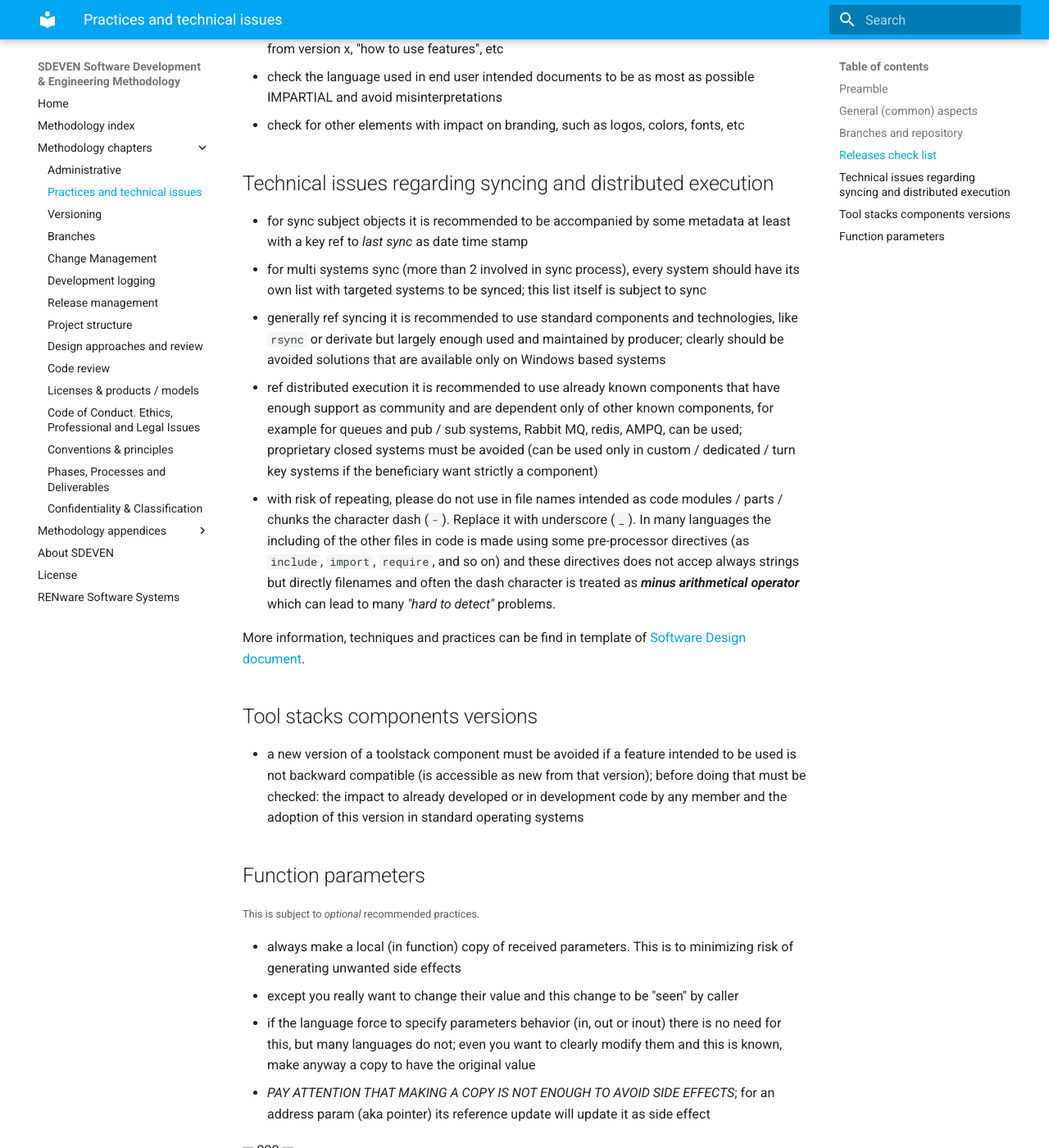
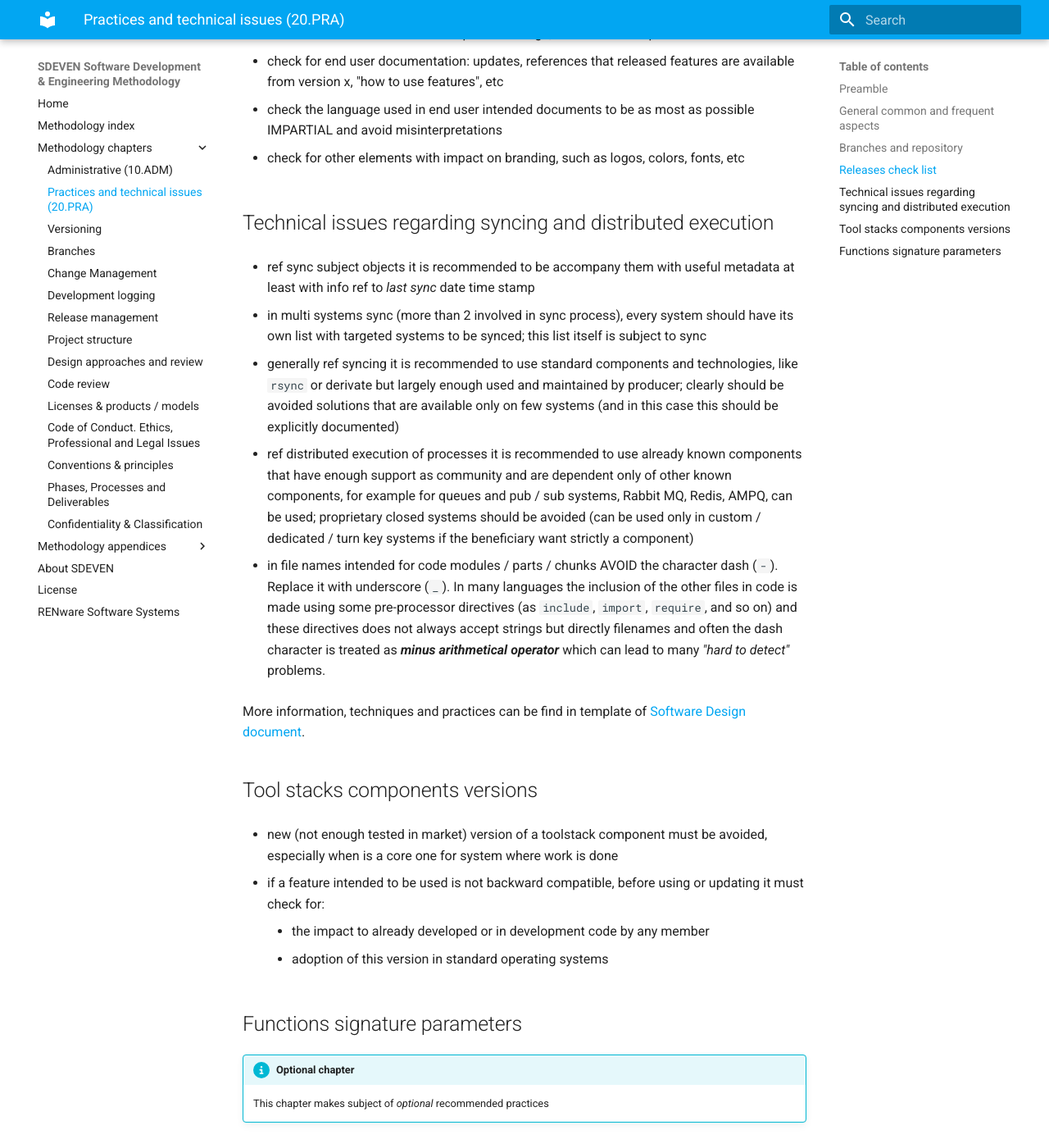
Before and after one commit to petre-renware/sdeven, an MkDocs documentation site: the page built from SDEVEN_content_docs/SDEVEN.20_RENPRA.md, in a window 1280 px wide and 1400 px high, scrolled down 1759 px. Shown: the whole window at 82% size. Built offline with MkDocs 1.6.1 and Material for MkDocs 9.7.7, drawn with Linux system fonts in a browser that asks for light colours; some of the changed text lies outside the part shown.

Commit message:
closed 230619piu_d

```diff
--- a/SDEVEN_content_docs/SDEVEN.20_RENPRA.md
+++ b/SDEVEN_content_docs/SDEVEN.20_RENPRA.md
@@ -12,57 +11,86 @@
 
 [TOC]
 
+
 ## Preamble
 
-This procedure is about best practices as software development in company, aimed to assure a good level of communication, exchange information, synchronizing activities and work, presenting results and obtain best benefits.
+This procedure contains common used practices of development work especially when using standard `git` systems. Objective is to assure a good level of communication, exchange information, synchronizing activities and work, presenting results and obtain best benefits.
 
-## General (common) aspects
 
-Here is a list which present the most common and frequent situations (but probably does not covers all situations; those aspects that need more details have dedicated section):
 
-* never change ANYTHING ref a version declared as *work in progress*. Better is to create a new issue instead of changing the existing one.
-* organize dev in *sprints* as small chunks of changes that have clear objective sand specs
-* when work and make a dedicated branch, just MAKE STRICTLY WHAT YOU PROPOSED TO DO / WHAT IS REQUIRED TO DO; otherwise so it will be difficult to revert / drop that branch in case of you need because something is wrong with too high impact to analyses it - DOING MORE THINGS YOU'LL LOOSE ALL WORK THAT IT IS INTENDED TO BE PRESERVED, usual have nothing too much to do with current / work issue scope and objectives
+## General common and frequent aspects
+
+Here is a list with the most common and frequent situations:
+
+* never change ANYTHING ref a *closed version*. Better is to create a new issue instead of changing the existing one.
+
+* organize development issues in *sprints* as small chunks of changes that have clear objective, specs (following Agile principle) and a short enough deadline to remain "*useful & valuable*" at finish
+
+* when work at an issue make a dedicated branch, and MAKE STRICTLY WHAT IS INTENDED, EXPECTED,  REQUIRED TO DO, otherwise so it will be difficult to reverse work in case of something goes wrong and is not in issue objective. This usually will high impact the quality of result and clearly the deadline term. Respect the principle that states "when you do something, do ONLY THAT THING and do it WELL".
+
+
 
 ## Branches and repository
 
-* always made a branch for each change / sprint, even is a short one (will allow you to quickly rollback work)
-this branch should be locally on your dev machine but is not mandatory, it could be remote and devops engineer notified
+* always make a branch for each change / sprint, even is a short one (will allow you to quickly rollback work) - this branch should be locally on your development machine but is not mandatory, it could be remote and devops engineer should be notified
+
 * try to *avoid mixing with other branches* even if they're still yours (as work in progress)
+
+
+
+
 
 ## Releases check list
 
 Here is a check list regarding most important issues that need attention before closing a release:
 
-* check for still open / in work sections; look for specific text like: wip, ..., todo, fixme, bug, need review, etc
+* check for still open, in progress sections; look for specific words like `wip`, `...` (ellipses), `todo`, `fixme`, `bug`, `need review`, etc. Ignore case when search for these words !
+
 * check release notes: if exists as separated file or there are marked in a clear way, not mixed with things intended or in work for other versions
+
 * check for version code (at least major, minor, patch) to be in according with roadmap
+
 * check technical documentation: specs for usage, notes for developers
+
 * check for end user documentation: updates, references that released features are available from version x, "how to use features", etc
+
 * check the language used in end user intended documents to be as most as possible IMPARTIAL and avoid misinterpretations
+
 * check for other elements with impact on branding, such as logos, colors, fonts, etc
+
+
 
 ## Technical issues regarding syncing and distributed execution
 
-* for sync subject objects it is recommended to be accompanied by some metadata at least with a key ref to *last sync* as date time stamp
-* for multi systems sync (more than 2 involved in sync process), every system should have its own list with targeted systems to be synced; this list itself is subject to sync
-* generally ref syncing it is recommended to use standard components and technologies, like `rsync` or derivate but largely enough used and maintained by producer; clearly should be avoided solutions that are available only on Windows based systems
-* ref distributed execution it is recommended to use already known components that have enough support as community and are dependent only of other known components, for example for queues and pub / sub systems, Rabbit MQ, redis, AMPQ, can be used; proprietary closed systems must be avoided (can be used only in custom / dedicated / turn key systems if the beneficiary want strictly a component)
-* with risk of repeating, please do not use in file names intended as code modules / parts / chunks the character dash (`-`). Replace it with underscore (`_`). In many languages the including of the other files in code is made using some pre-processor directives (as `include`, `import`, `require`, and so on) and these directives does not accep always strings but directly filenames and often the dash character is treated as ***minus arithmetical operator*** which can lead to many *"hard to detect"* problems.
+* ref sync subject objects it is recommended to be accompany them with useful metadata at least with info ref to *last sync* date time stamp
+
+* in multi systems sync (more than 2 involved in sync process), every system should have its own list with targeted systems to be synced; this list itself is subject to sync
+
+* generally ref syncing it is recommended to use standard components and technologies, like `rsync` or derivate but largely enough used and maintained by producer; clearly should be avoided solutions that are available only on few systems (and in this case this should be explicitly documented)
+
+* ref distributed execution of processes it is recommended to use already known components that have enough support as community and are dependent only of other known components, for example for queues and pub / sub systems, Rabbit MQ, Redis, AMPQ, can be used; proprietary closed systems should be avoided (can be used only in custom / dedicated / turn key systems if the beneficiary want strictly a component)
+
+* in file names intended for code modules / parts / chunks AVOID the character dash (`-`). Replace it with underscore (`_`). In many languages the inclusion of the other files in code is made using some pre-processor directives (as `include`, `import`, `require`, and so on) and these directives does not always accept strings but directly filenames and often the dash character is treated as ***minus arithmetical operator*** which can lead to many *"hard to detect"* problems.
 
 More information, techniques and practices can be find in template of [Software Design document](Appendix_B_DSGN_Content_Index.md).
 
+
+
 ## Tool stacks components versions
 
-* a new version of a toolstack component must be avoided if a feature intended to be used is not backward compatible (is accessible as new from that version); before doing that must be checked: the impact to already developed or in development code by any member and the adoption of this version in standard operating systems
+* new (not enough tested in market) version of a toolstack component must be avoided, especially when is a core one for system where work is done
 
-## Function parameters
+* if a feature intended to be used is not backward compatible, before using or updating it must check for:
+    * the impact to already developed or in development code by any member
+    * adoption of this version in standard operating systems
 
-<small>This is subject to *optional* recommended practices.</small>
 
-* always make a local (in function) copy of received parameters. This is to minimizing risk of generating unwanted side effects
-* except you really want to change their value and this change to be "seen" by caller
-* if the language force to specify parameters behavior (in, out or inout) there is no need for this, but many languages do not; even you want to clearly modify them and this is known, make anyway a copy to have the original value
-* *PAY ATTENTION THAT MAKING A COPY IS NOT ENOUGH TO AVOID SIDE EFFECTS*; for an address param (aka pointer) its reference update will update it as side effect
 
---- ooo ---
+## Functions signature parameters
+
+!!! info "Optional chapter"
+    This chapter makes subject of *optional* recommended practices
+
+* always make a local (in function code) copy of received parameters. This is to minimizing risk of generating unwanted side effects, *except* you really want to change their values and this change to be "seen" by caller
+
+* *PAY ATTENTION that making a copy of parameters is not enough to avoid side effects*; if they are `mutable` (ie pointer, address) its update will alter the original value with unwanted side effect (unless is made intentionally)
--- a/mkdocs.yml
+++ b/mkdocs.yml
@@ -4,8 +4,8 @@
     - Home: 'index.md'
     - Methodology index: 'SDEVEN.00_INDEX.md'
     - Methodology chapters:
-        - Administrative: 'SDEVEN.10_ADM.md'
-        - Practices and technical issues: 'SDEVEN.20_RENPRA.md'
+        - Administrative (10.ADM): 'SDEVEN.10_ADM.md'
+        - Practices and technical issues (20.PRA): 'SDEVEN.20_RENPRA.md'
         - Versioning: SDEVEN.30_RENVER.md
         - Branches: 'SDEVEN.40_RENBRAN.md'
         - Change Management: 'SDEVEN.50_RENCHGM.md'
```
Also changed, not shown: other parts of SDEVEN_content_docs/SDEVEN.20_RENPRA.md (+3 -4 lines), CHANGELOG.md (+3 -2 lines), SDEVEN_content_docs/SDEVEN.00_INDEX.md (+3 -4 lines), SDEVEN_content_docs/SDEVEN.10_ADM.md (+1 -2 lines).
